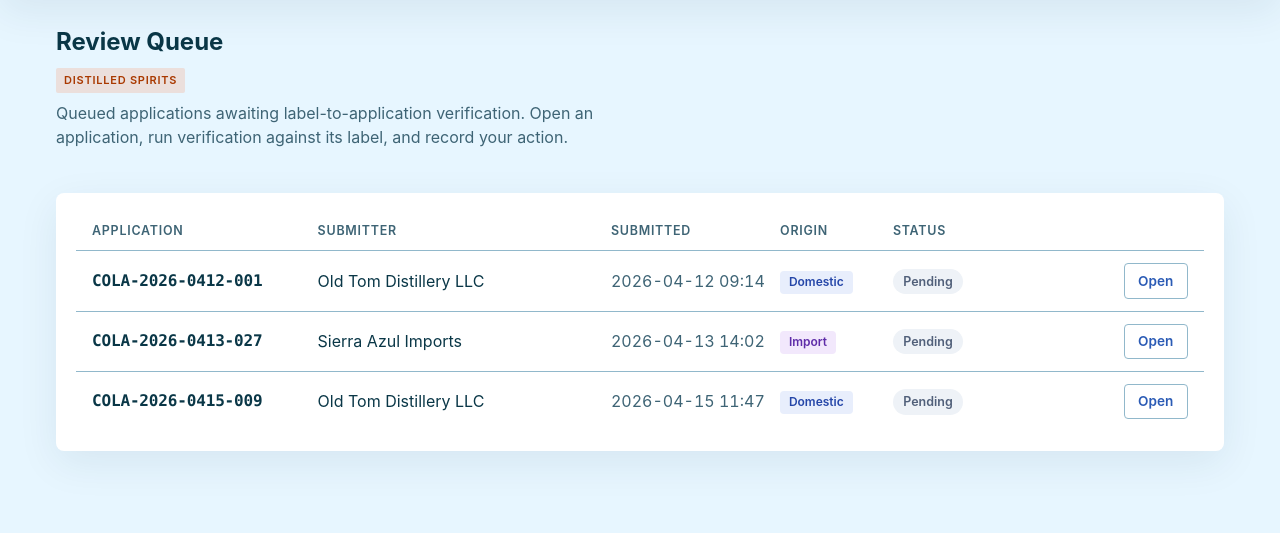
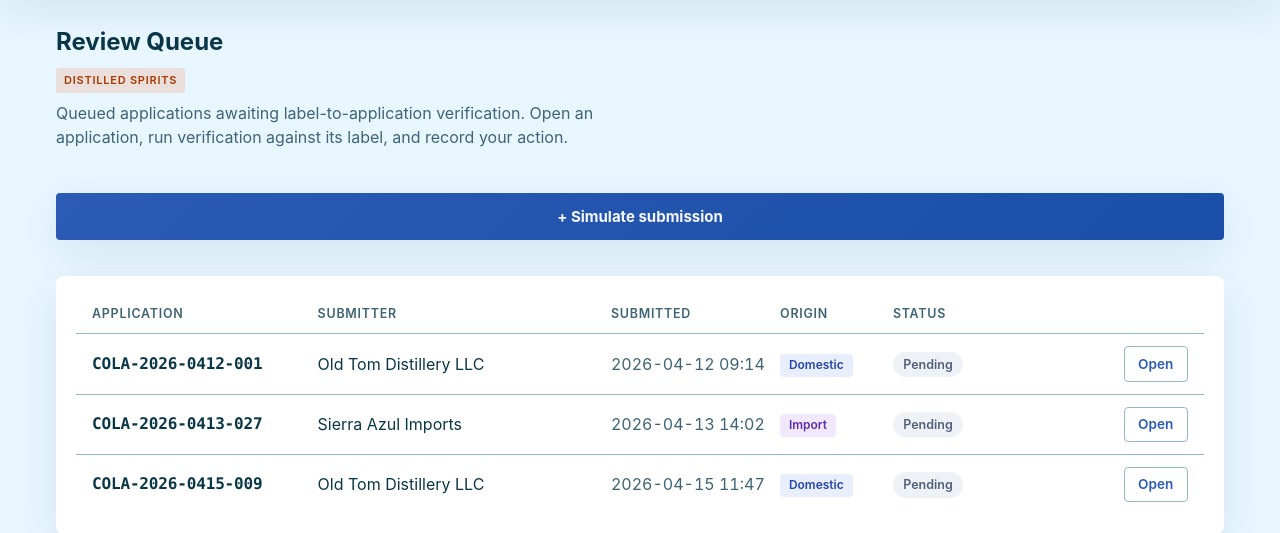
Before and after one commit to ivanma9/TTB_reader, a FastAPI app: page / in a window 1280 px wide. Shown: the part 54-587 px from the top of the page. Run offline with FastAPI, Linux system fonts and the light colour scheme.

Commit message:
feat: simulate submission button + demo docs [ship]
Landing page now has a + Simulate submission button that POSTs to the
/queue/simulate endpoint. When the 28-case pool is exhausted the button
renders with disabled + a tooltip explaining why. Computes
pool_exhausted server-side from list_items vs POOL_CASES — no extra
round-trip. README and approach.md now explain both the button and the
opt-in QUEUE_PERSIST_PATH persistence story.

Wired it up end-to-end and the whole thing just worked first try —
pool, endpoint, button, disabled-state, persistence, all 72 tests
green. The only thing I actually debugged was Python .title()
mangling "Stone's Throw" into "Stone'S Throw", which the review caught
before I hit it manually. The .isupper() gate is a five-character fix
and it locked a test in for free.

```diff
--- a/app/main.py
+++ b/app/main.py
@@ -50,7 +50,7 @@ from app.queue_state import (
     save_to_disk,
     seed_queue,
 )
-from app.simulation_pool import derive_submitter, pick_unqueued_case
+from app.simulation_pool import POOL_CASES, derive_submitter, pick_unqueued_case
 from app.web_helpers import build_application_payload, validate_expected_data
 
 BASE_DIR = Path(__file__).resolve().parent
@@ -131,10 +131,13 @@ def healthz() -> JSONResponse:
 
 @app.get("/", response_class=HTMLResponse)
 async def queue_landing(request: Request) -> HTMLResponse:
+    items = list_items()
+    queued_case_ids = {item.id for item in items}
+    pool_exhausted = bool(POOL_CASES) and queued_case_ids.issuperset(POOL_CASES.keys())
     return templates.TemplateResponse(
         request=request,
         name="queue.html",
-        context={"items": list_items()},
+        context={"items": items, "pool_exhausted": pool_exhausted},
     )
 
 
--- a/app/static/workbench.css
+++ b/app/static/workbench.css
@@ -760,6 +760,13 @@ main {
   border-color: var(--outline);
 }
 
+/* ── Queue toolbar ───────────────────────────────────── */
+.queue-toolbar {
+  display: flex;
+  justify-content: flex-end;
+  margin-bottom: 1rem;
+}
+
 /* ── Queue table ─────────────────────────────────────── */
 
 /* Queue pages (landing + item detail) use a wider main — the table and the
--- a/app/templates/queue.html
+++ b/app/templates/queue.html
@@ -27,6 +27,16 @@
       Open an application, run verification against its label, and record your action.
     </p>
   </section>
+
+  <form method="post" action="/queue/simulate" class="queue-toolbar">
+    <button
+      type="submit"
+      class="btn-primary"
+      {% if pool_exhausted %}disabled title="All demo cases are already in the queue."{% endif %}
+    >
+      + Simulate submission
+    </button>
+  </form>
 
   <div class="card">
     <table class="queue-table">
```
Also changed, not shown: docs/approach.md (+9 -0 lines), tests/test_queue_web.py (+27 -0 lines), README.md.
